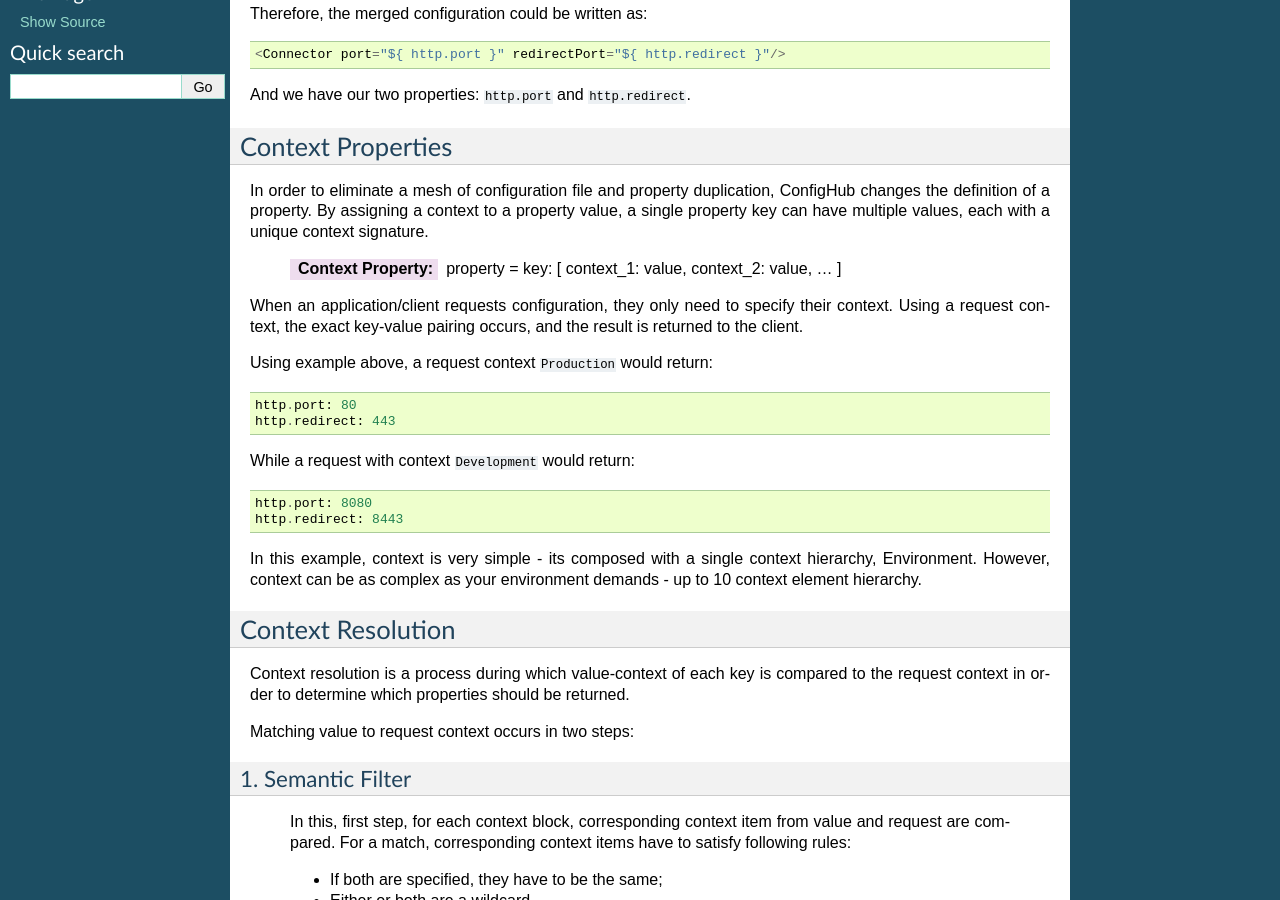
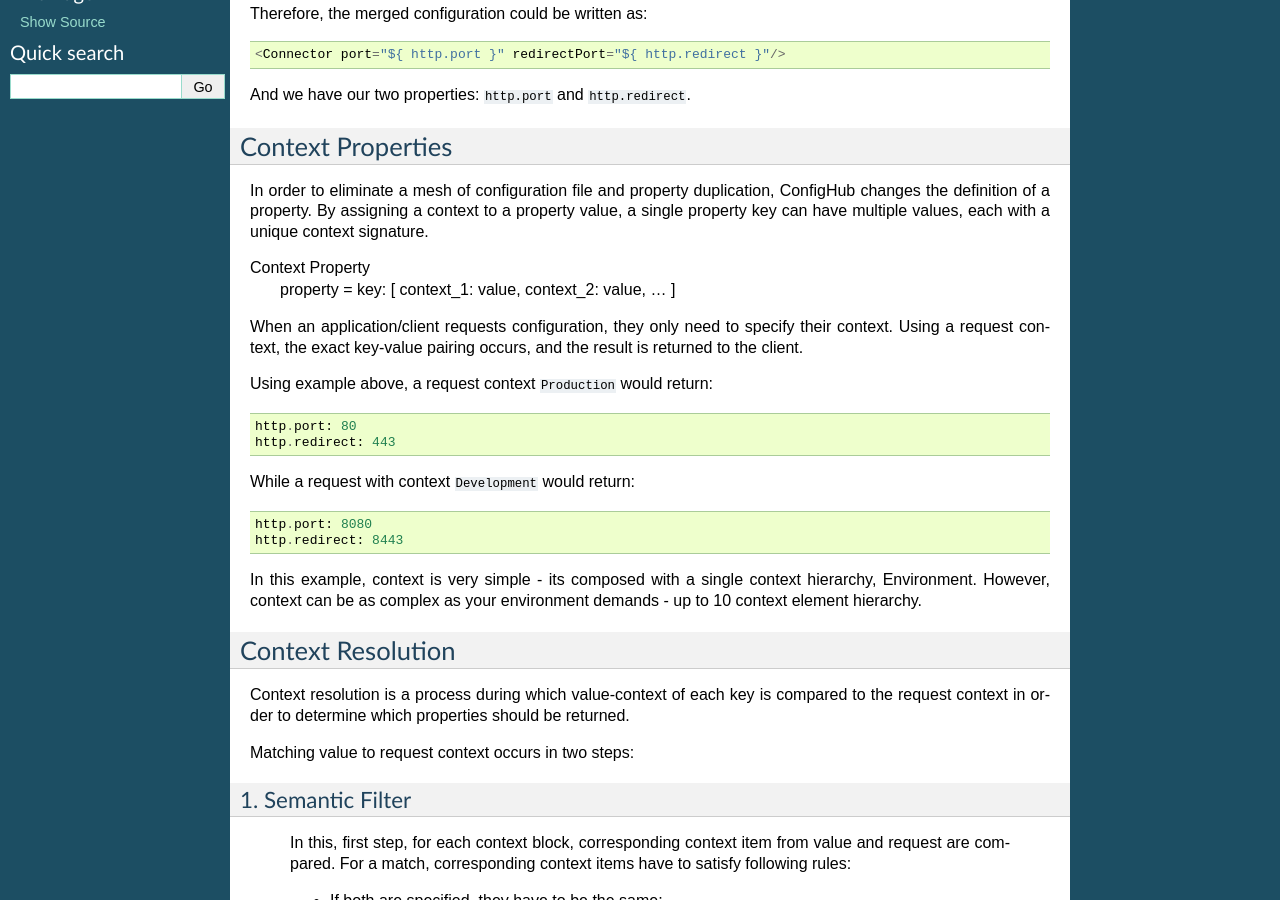
Before and after one commit to ConfigHubPub/Docs, a Sphinx documentation site: the page built from documentation/pages/primer.rst, in a window 1280 px wide and 900 px high, scrolled down 306 px. Built offline with Sphinx 7.4.7, drawn with Linux system fonts in a browser that asks for light colours.

```diff
--- a/documentation/pages/primer.rst
+++ b/documentation/pages/primer.rst
@@ -28,7 +28,8 @@ In order to eliminate a mesh of configuration file and property duplication, Con
 of a property.  By assigning a context to a property value, a single property key can have multiple values,
 each with a unique context signature.
 
-   :Context Property: property = key: [ context_1: value, context_2: value, ... ]
+Context Property
+   property = key: [ context_1: value, context_2: value, ... ]
 
 When an application/client requests configuration, they only need to specify their context.  Using a request
 context, the exact key-value pairing occurs, and the result is returned to the client.
```
